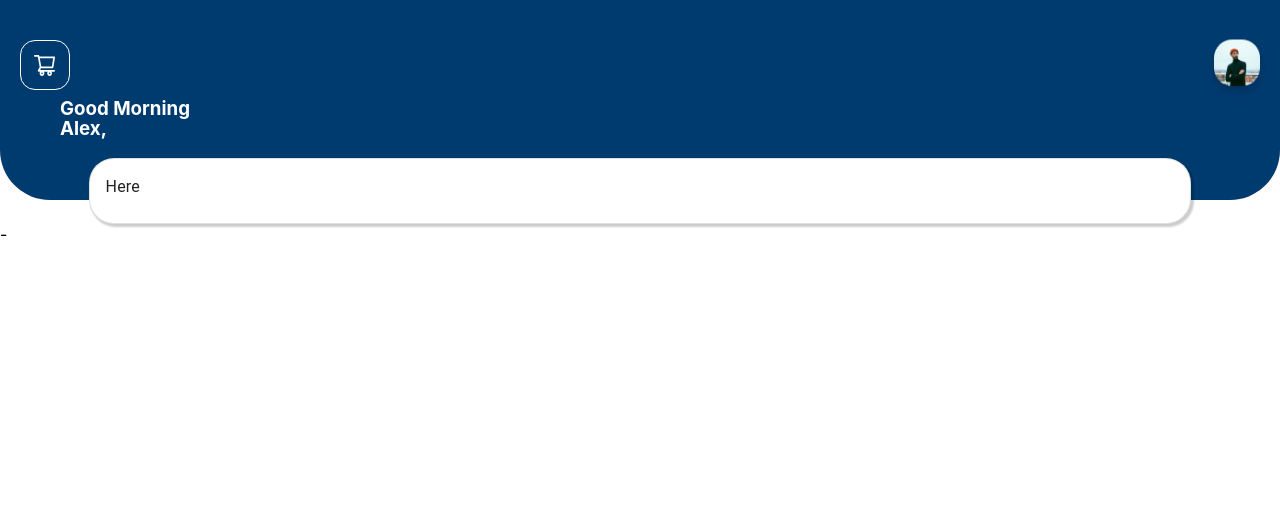
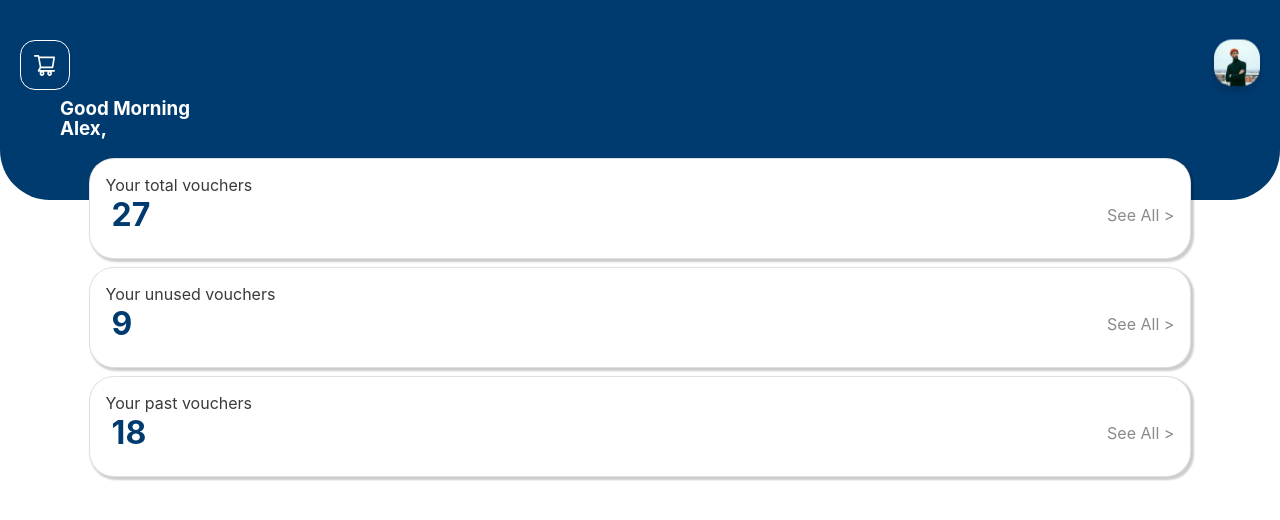
Before and after one commit to carl-chua/Q-Rio-Citi, a React (Create React App) app: page /customer in a window 1280 px wide. Shown: the top 520 px of the page. Built offline with nearby package versions, Linux system fonts and the light colour scheme.

Commit message:
customer home almost done, less bottom nav

```diff
--- a/src/pages/Customer/CustomerHome.js
+++ b/src/pages/Customer/CustomerHome.js
@@ -1,33 +1,100 @@
-import React from 'react';
-import { Avatar, Card, CardContent, Typography, Paper } from '@material-ui/core';
-import ShoppingCartIcon from '../../assets/ShoppingCartIcon.svg';
-import ProfileImage from '../../assets/ProfileImage.png';
+import React from "react";
+import { Avatar, Card, CardContent, Typography } from "@material-ui/core";
+import ShoppingCartIcon from "../../assets/ShoppingCartIcon.svg";
+import ProfileImage from "../../assets/ProfileImage.png";
 
 export default function CustomerHome() {
+  function displayVoucherCard(marginTop, text, number) {
     return (
-        <div>
-            <div className='BlueRibbon' style={{ display:'flex', flexDirection:'column', backgroundColor: '#003B70', borderRadius:'50px', marginTop:'-50px', paddingBottom:'60px' }}>
-                <div className='ShoppingCartAndAvatar' style={{display:'flex', flexDirection:'row', justifyContent:'space-between'}}>
-                    <div className='ShoppingCart' style={{ paddingTop:'90px', paddingLeft:'20px' }}>
-                        <img src={ShoppingCartIcon} alt='' />
-                    </div>
-                    <div className='Avatar' style={{ paddingTop:'82px', paddingRight:'8px' }}>
-                        <Avatar src={ProfileImage} alt='' style={{ width:'70px', height:'70px' }} />
-                    </div>
-                </div>
-                <div className='WelcomeText' style={{ marginLeft:'60px' }}>
-                    <h3 style={{ margin: 0, lineHeight: 0.8, color:'white' }}>Good Morning</h3>
-                    <h3 style={{ margin: 0, color:'white'}}>Alex,</h3>
-                </div>
+      <div
+        style={{
+          display: "flex",
+          flexDirection: "column",
+          alignItems: "center",
+        }}
+      >
+        <Card
+          variant="outlined"
+          style={{
+            borderRadius: "25px",
+            width: "86%",
+            marginTop: marginTop,
+            boxShadow: "2px 2px 2px 1px rgba(0, 0, 0, 0.2)",
+          }}
+        >
+          <CardContent>
+            <h4 style={{ color: "#3A3A3A", margin: 0, fontWeight: "normal" }}>
+              {text}
+            </h4>
+            <div
+              className="NumVouchersAndSeeAll"
+              style={{
+                display: "flex",
+                flexDirection: "row",
+                justifyContent: "space-between",
+              }}
+            >
+              <h1 style={{ color: "#003B70", margin: 0, paddingLeft: "6px" }}>
+                {number}
+              </h1>
+              <p style={{ color: "#898A8D", margin: 0, paddingTop: "10px" }}>
+                {"See All >"}
+              </p>
             </div>
-            <div style={{display:'flex', flexDirection:'column', alignItems:'center' }}>
-                <Card variant="outlined" style={{ borderRadius:'25px', width:'86%', marginTop:'-42px', boxShadow:'2px 2px 2px 1px rgba(0, 0, 0, 0.2)' }}>
-                    <CardContent>
-                        <Typography>
-                            Here
-                        </Typography>
-                    </CardContent>
-                </Card></div>-
+          </CardContent>
+        </Card>
+      </div>
+    );
+  }
+
+  return (
+    <div>
+      <div
+        className="BlueRibbon"
+        style={{
+          display: "flex",
+          flexDirection: "column",
+          backgroundColor: "#003B70",
+          borderRadius: "50px",
+          marginTop: "-50px",
+          paddingBottom: "60px",
+        }}
+      >
+        <div
+          className="ShoppingCartAndAvatar"
+          style={{
+            display: "flex",
+            flexDirection: "row",
+            justifyContent: "space-between",
+          }}
+        >
+          <div
+            className="ShoppingCart"
+            style={{ paddingTop: "90px", paddingLeft: "20px" }}
+          >
+            <img src={ShoppingCartIcon} alt="" />
+          </div>
+          <div
+            className="Avatar"
+            style={{ paddingTop: "82px", paddingRight: "8px" }}
+          >
+            <Avatar
+              src={ProfileImage}
+              alt=""
+              style={{ width: "70px", height: "70px" }}
+            />
+          </div>
         </div>
-    );
+        <div className="WelcomeText" style={{ marginLeft: "60px" }}>
+          <h3 style={{ margin: 0, lineHeight: 0.8, color: "white" }}>
+            Good Morning
+          </h3>
+          <h3 style={{ margin: 0, color: "white" }}>Alex,</h3>
+        </div>
+      </div>
+      {displayVoucherCard("-42px", "Your total vouchers", "27")}
+      {displayVoucherCard("8px", "Your unused vouchers", "9")}
+      {displayVoucherCard("8px", "Your past vouchers", "18")}
+    </div>
+  );
 }
--- a/src/pages/Home/index.js
+++ b/src/pages/Home/index.js
@@ -1,34 +1,58 @@
-import React from 'react';
-import { Button, Grid } from '@material-ui/core'
-import { useHistory } from 'react-router-dom';
+import React from "react";
+import { Button, Grid } from "@material-ui/core";
+import { useHistory } from "react-router-dom";
 
 export default function Home() {
   const history = useHistory();
 
   function onClickCustomer() {
-        history.push('/customer');
+    history.push("/customer");
   }
 
   function onClickMerchant() {
-        history.push('/merchant');
+    history.push("/merchant");
   }
 
   function onClickPayment() {
-        history.push('/customer/paymentcomplete');
+    history.push("/customer/paymentcomplete");
   }
 
   return (
     <div className="Home">
-            <div style={{ display:'flex', flexDirection:'column' }}>
-                <Grid container justifyContent='center' alignItems='center'>
-                    <Grid xs={12} style={{ marginBottom: '20px', marginTop:'80px' }}>
-                        <Button style={{ width:'80%', height:'50px' }} variant="contained" onClick={onClickCustomer}>Customer</Button>
+      <div
+        style={{
+          display: "flex",
+          flexDirection: "column",
+          alignItems: "center",
+        }}
+      >
+        <Grid container direction="column" alignItems="center">
+          <Grid xs={12} style={{ marginBottom: "20px", marginTop: "80px" }}>
+            <Button
+              style={{ height: "50px" }}
+              variant="contained"
+              onClick={onClickCustomer}
+            >
+              Customer
+            </Button>
           </Grid>
           <Grid xs={12}>
-                        <Button style={{ width:'80%', height:'50px' }} variant="contained" onClick={onClickMerchant}>Merchant</Button>
+            <Button
+              style={{ height: "50px" }}
+              variant="contained"
+              onClick={onClickMerchant}
+            >
+              Merchant
+            </Button>
           </Grid>
           <Grid xs={12}>
-                        <Button style={{ width:'80%', height:'50px' }} variant="contained" onClick={onClickPayment}>PaymentComplete</Button>
+            <Button
+              style={{ height: "50px" }}
+              variant="contained"
+              onClick={onClickPayment}
+            >
+              PaymentComplete
+            </Button>
           </Grid>
         </Grid>
       </div>
```
Lines whose indentation alone changed are shown as unchanged.
